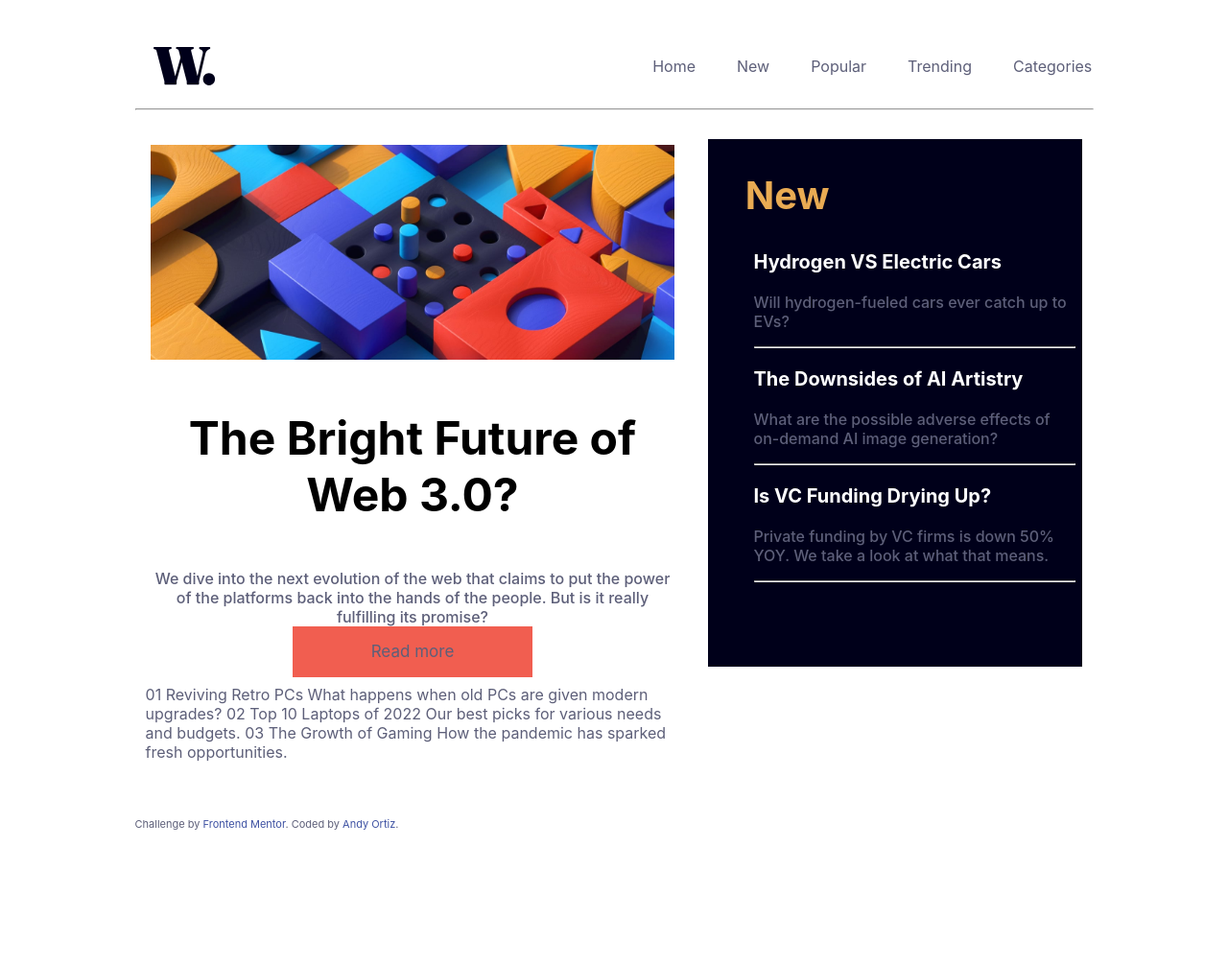
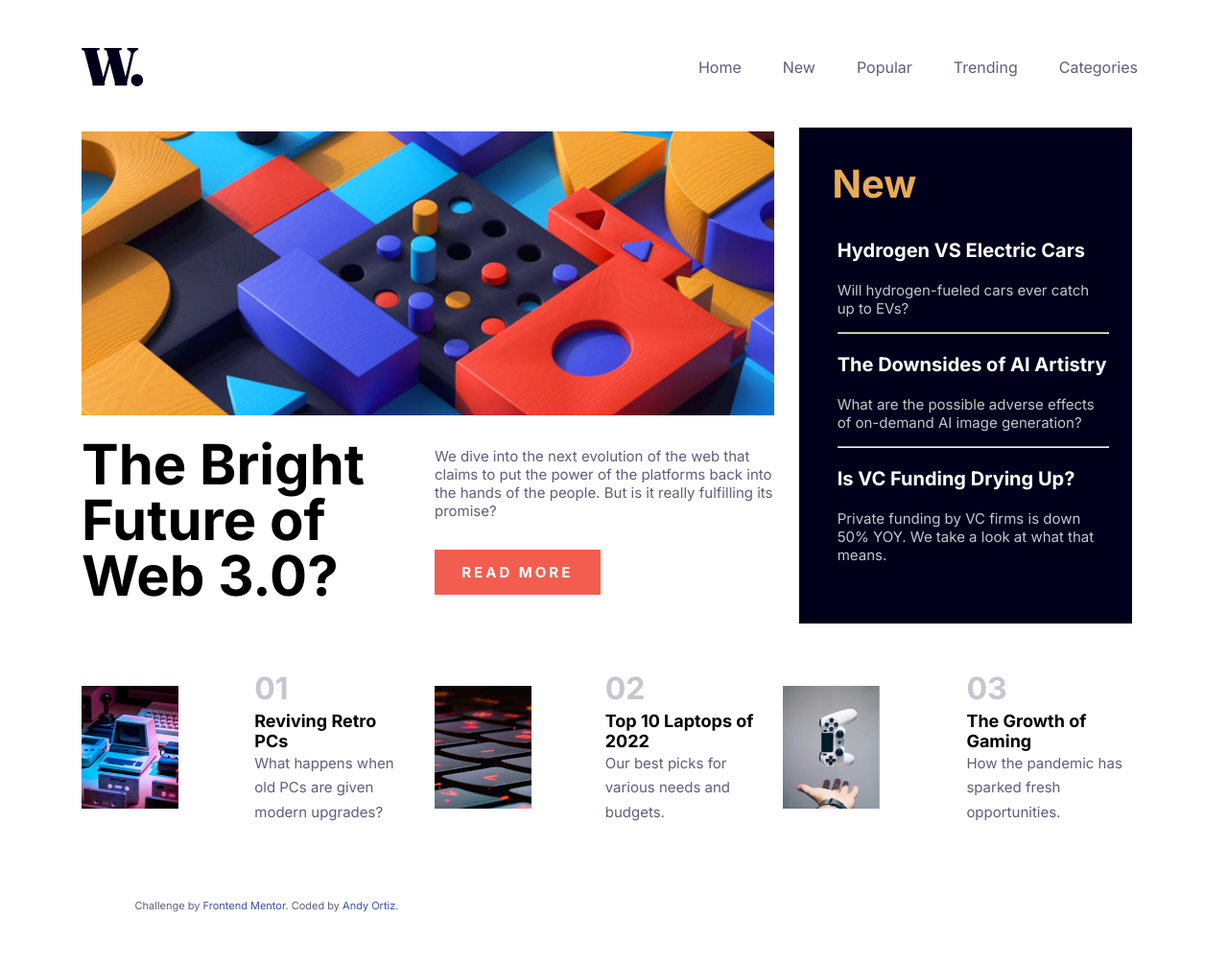
Before and after one commit to andyortz/SCESI_Web2023, a plain HTML site: page index.html in a window 1280 px wide. Shown: the whole page at 96% size. Before the commit the page ends 922 px from the top, so only its background shows below. Drawn offline with Linux system fonts and the light colour scheme.

Commit message:
added responsive view

```diff
--- a/index.html
+++ b/index.html
@@ -6,6 +6,8 @@
   content="width=device-width, user-scalable=no,initial-scale=1.0, maximum = 1.0, minimum-scale=1.0"> <!-- displays site properly based on user's device -->
   <link rel = "stylesheet" href="styles.css">
   <link rel="icon" type="image/png" sizes="32x32" href="./assets/images/favicon-32x32.png">
+  <link href="https://fonts.googleapis.com/css2?family=Inter:wght@400;700;800&display=swap" rel="stylesheet">
+
 
   <title>News homepage</title>
 
@@ -31,22 +33,22 @@
           </ul>
         </aside>
       </div>
-      <hr>
     </header>
-    <main class="container">
+    <main class="container responsive">
       <div class="mainfeed">
         <article class="mainpost">
           <img src="assets/images/image-web-3-desktop.jpg" alt="web3">
-          <section class="">
-            <h1>The Bright Future of Web 3.0?</h1>
-          </section>
-          <section class="">
-            <p>We dive into the next evolution of the web that claims to put the power of the platforms back into the hands of the people.
-              But is it really fulfilling its promise?</p>
-              <a href="#open" class="button">
-                Read more</a>
-
-          </section>
+          <div class="principaltext responsive">
+            <section class="maintitle">
+              <h1>The Bright
+                Future of Web 3.0?</h1>
+            </section>
+            <section class="maindescp">
+              <p>We dive into the next evolution of the web that claims to put the power of the platforms back into the hands of the people.
+                But is it really fulfilling its promise?</p>
+              <a href="#open" class="button">READ MORE</a>
+            </section>
+          </div>
         </article>
       </div>
       <div class="relevantnews">
@@ -65,28 +67,40 @@
               <h3>Is VC Funding Drying Up?</h3>
               <p>Private funding by VC firms is down 50% YOY. We take a look at what that means.</p>
             </li>
-            <hr>
           </ul>
         </section>
       </div>
-      <div class="posts">
-        01
-        Reviving Retro PCs
-        What happens when old PCs are given modern upgrades?
-
-        02
-        Top 10 Laptops of 2022
-        Our best picks for various needs and budgets.
-
-        03
-        The Growth of Gaming
-        How the pandemic has sparked fresh opportunities.
-      </div>
     </main>
-    <div class="attribution">
+    <div class="posts responsive">
+      <section class="postbox">
+        <img class="smallimg" src="assets/images/image-retro-pcs.jpg" alt="pc retro">
+        <article class="postext">
+          <h2>01</h2>
+          <h4>Reviving Retro PCs</h4>
+          <p>What happens when old PCs are given modern upgrades?</p>
+        </article>
+      </section>
+      <section class="postbox">
+        <img class= "smallimg" src="assets/images/image-top-laptops.jpg" alt="laptop">
+        <article class="postext">
+          <h2>02</h2>
+          <h4>Top 10 Laptops of 2022</h4>
+          <p>Our best picks for various needs and budgets.</p>
+        </article>
+      </section>
+      <section class="postbox">
+        <img class= "smallimg" src="assets/images/image-gaming-growth.jpg" alt="mando de videojuegoss">
+        <article class="postext">
+          <h2>03</h2>
+            <h4>The Growth of Gaming</h4>
+            <p>How the pandemic has sparked fresh opportunities.</p>
+        </article>
+      </section>
+    </div>
+    <footer class="attribution">
       Challenge by <a href="https://www.frontendmentor.io?ref=challenge" target="_blank">Frontend Mentor</a>.
       Coded by <a href="#">Andy Ortiz</a>.
-    </div>
+    </footer>
   </div>
 </body>
 </html>
--- a/styles.css
+++ b/styles.css
@@ -14,11 +14,8 @@
     color: var(--color-n-darkgrayishblue);
     box-sizing: border-box;
 }
-.header{
-    padding: 0 5%;
-}
 .header-content, .icons, .nav, .logo{
-    padding: 1% 2%;
+    padding: 1% 0;
     padding-right: 7%;
     display: flex;
     justify-content: space-between;
@@ -50,40 +47,50 @@ h3{
     font-size: 20px;
 }
 h1{
-    font-size: 3em;
+    text-align: left;
+    font-size: 58px;
+    line-height: 1;
+    margin:5% 0;
 }
 p{
-    font-weight: 500;
-    font-size: 16px;
+    font-weight: 400;
+    font-size: 15px;
+    text-align: left;
 }
 
 .container{
     width: 100%;
     display: grid;
-    gap: 3%;
+    gap: 1%;
     justify-content: center;
-    overflow: hidden;
-    grid-template-columns: 1fr 40%;
-    padding: 2% 6%;
+    grid-template-columns: 1fr 34%;
+    padding: 2% 0%;
 }
 .mainfeed{
-    padding: 1%;
+    padding: 1% 0;
     margin: 0;
     align-items: center;
 }
-.mainpost{
-    text-align: center;
-}
+
 .mainpost img{
     inline-size: 100%;
 }
+.principaltext{
+    width: 100%;
+    display: grid;
+    gap: 2%;
+    justify-content: center;
+    grid-template-columns:repeat(2, 1fr);
+}
+.maindescp p{
+    padding-top: 4%;
+    padding-bottom: 8%;
+}
 
 .relevantnews{
+    margin: 1% 4%;
     background-color: var(--color-n-verydarkblue);
-    justify-content: center;
-    overflow: hidden;
-    width: auto;
-    min-height: 512 px;
+
 }
 .relevantnews h2{
     font-size: 40px;
@@ -92,15 +99,56 @@ p{
 }
 .listnews{
 
-    padding-inline: 2%;
-    padding-left: -2%;
+    padding-right: 7%;
+    color: var(--color-n-white);
+    margin-bottom: 3%;
+    padding-bottom: 3%;
+}
+.listnews p{
+    color: var(--color-n-grayishblue);
 }
 .listnews ul{
     list-style: none;
 }
-.listnews h3{
-    color: var(--color-n-white);
+.posts{
+    align-items: center;
+    width: 100%;
+    display: grid;
+    gap: 1%;
+    justify-content: center;
+    grid-template-columns: auto auto auto;
+    padding: 2% 0%;
+
 }
+.postbox{
+    align-items: center;
+    display: grid;
+    gap: 1%;
+    justify-content: center;
+    grid-template-columns: repeat(2, 1fr)
+}
+.smallimg{
+    width: 101px;
+}
+.postext{
+    width: 90%;
+}
+.postext h2{
+    font-size: 32px;
+    margin: 0;
+    color: var(--color-n-grayishblue);
+}
+.postext h4{
+    font-size: 18px;
+    margin: 0;
+    margin-top: 2%;
+}
+.postext p{
+    margin: 0;
+    line-height: 1.7;
+}
+
+
 .attribution{
     padding: 5%;
     display: block;
@@ -117,9 +165,9 @@ a:hover{
     margin: auto;
 }
 h4, h3{
-    color: var(--color-p-orange);
+    color: var(--color-n-white);
 }
-h1, h2{
+h1, h2, h4{
     color: var(--color-n-black);
 }
 .before{
@@ -127,29 +175,25 @@ h1, h2{
     text-decoration: line-through;
 }
 .button{
-    align-items: center;
-    font-size: 17px;
-    color: var(--color-p-orange);
-    box-sizing: border-box;
-    width: 20em;
-    margin: 3% 15%;
-    padding: 3% 15%;
+    font-size: 15px;
+    letter-spacing: 3px;
+    font-weight: 700;
+    color: var(--color-n-white);
+    width: 15em;
+    margin: 3% 0;
+    padding: 4% 8%;
     background-color: var(--color-p-softred);
 }
-.button img{
-    inline-size: 1em;
-    fill-opacity: var(--color-n-white);
-}
 .button:hover{
-    color: var(--color-n-white);
     opacity: 50%;
 }
 @media screen and (max-width: 800px) {
-    .container{
+    .responsive {
         flex-wrap: wrap;
         display: flex;
         width: 100%;
     }
+
     .menu ul {
         display: none;
     }
```
